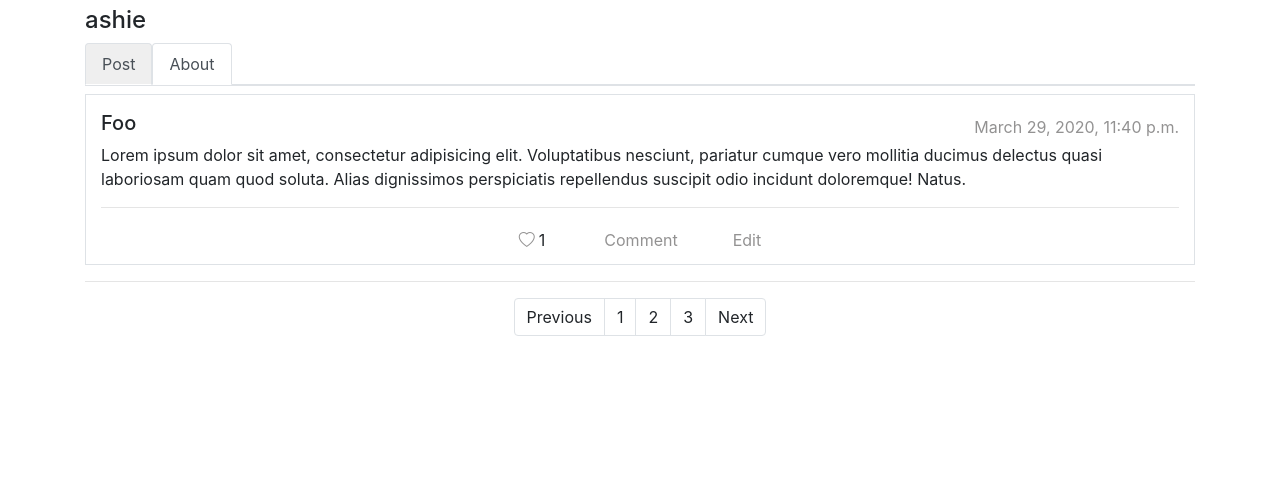
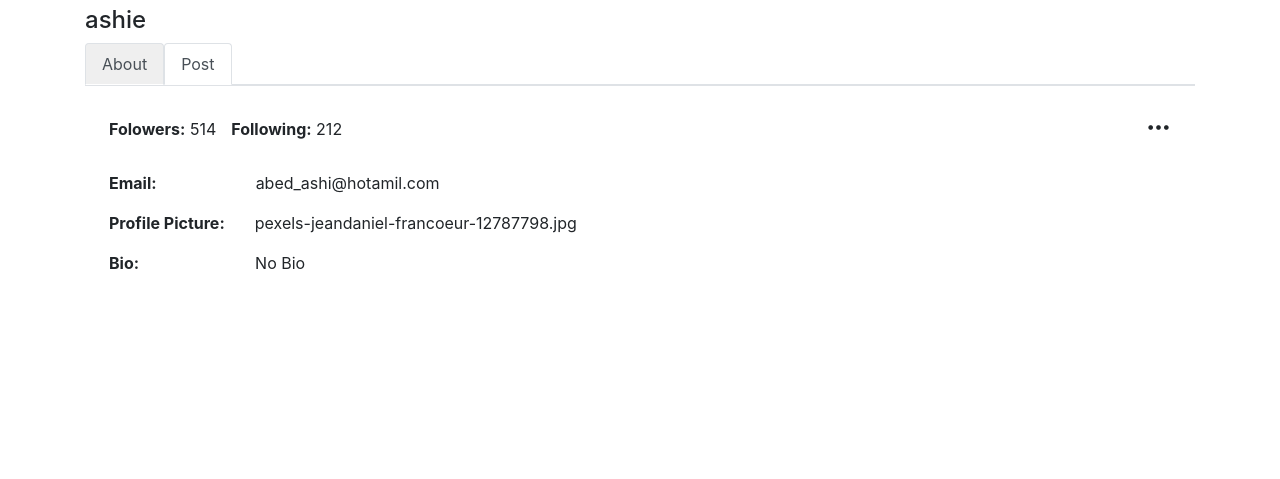
Before and after one commit to abedashi/Social-Network, a Django app: page /profile in a window 1280 px wide. Shown: the part 321-800 px from the top of the page. Run offline with Django 3.2, Linux system fonts and the light colour scheme; a user stored in the database is signed in; data comes from the database, SQL or seed files in the repository; both versions use the stored data as it was after the commit; some libraries are stand-ins or nearby versions.

Commit message:
add post & some style

```diff
--- a/project4/network/models.py
+++ b/project4/network/models.py
@@ -1,4 +1,4 @@
-from django.utils import timezone
+from datetime import datetime
 from django.contrib.auth.models import AbstractUser
 from django.db import models
 
@@ -7,7 +7,8 @@ class User(AbstractUser):
     number_of_post = models.IntegerField(default=0)
     number_of_followers = models.IntegerField(default=0)
     number_of_following = models.IntegerField(default=0)
-    image = models.ImageField(null=True, blank=True)
+    # backgroundColor = models.TextField(default="rgb(203, 68, 74)")
+    # image = models.ImageField(null=True, default="/images/profile.png", upload_to="/images")
 
 class Follows(models.Model):
     follower = models.ForeignKey(User, on_delete=models.CASCADE, null=True, related_name="follower")
@@ -19,8 +20,9 @@ class Follows(models.Model):
 class Posts(models.Model):
     userID = models.ForeignKey(User, on_delete=models.CASCADE, null=True)
     post = models.CharField(max_length=1000)
-    datetime = models.DateTimeField(default=timezone.now)
+    datetime = models.DateTimeField(default=datetime.now())
     likes = models.IntegerField(default=0)
+    followID = models.ForeignKey(Follows, on_delete=models.CASCADE, null=True)
 
     def __str__(self):
         return f"({self.userID}, {self.post}, {self.datetime})"
--- a/project4/network/static/network/js/app.js
+++ b/project4/network/static/network/js/app.js
@@ -1,8 +1,8 @@
-document.querySelector('#my-post').style.display = 'block';
-document.querySelector('#about').style.display = 'none';
+document.querySelector('#my-post').style.display = 'none';
+document.querySelector('#about').style.display = 'block';
 
-document.querySelector('#my-post-btn').style.backgroundColor = 'rgb(239, 239, 239)';
-document.querySelector('#about-btn').style.backgroundColor = 'white';
+document.querySelector('#my-post-btn').style.backgroundColor = 'white';
+document.querySelector('#about-btn').style.backgroundColor = 'rgb(239, 239, 239)';
 
 document.querySelector('#my-post-btn').addEventListener('click', () => {
     document.querySelector('#my-post-btn').style.backgroundColor = 'rgb(239, 239, 239)';
--- a/project4/network/templates/network/profile.html
+++ b/project4/network/templates/network/profile.html
@@ -6,8 +6,8 @@
         <div class="row p-5">
             <div class="col d-flex align-items-center">
                 <div style="margin-bottom: -90px;">
-                    <img src="static/network/pexels-jeandaniel-francoeur-12787798.jpg" alt="img" width="200"
-                        height="200">
+                    <img src="static/network/images/profile.png" alt="img" width="200" height="200"
+                        style="background-color: white;">
                 </div>
             </div>
         </div>
@@ -22,45 +22,49 @@
                 <div style="border-bottom: 1px solid rgb(223, 226, 230);">
                     <ul class="nav nav-tabs">
                         <li class="nav-item">
+                            <a id="about-btn" type="button" class="nav-link active" role="tab"
+                                aria-current="page">About</a>
+                        </li>
+                        <li class="nav-item">
                             <a id="my-post-btn" type="button" class="nav-link active" role="tab"
                                 aria-current="page">Post</a>
-                        </li>
-                        <li class="nav-item">
-                            <a id="about-btn" type="button" class="nav-link active" role="tab"
-                                aria-current="page">About</a>
                         </li>
                     </ul>
                 </div>
 
                 <div id="my-post" style="display: none;">
+                    {% if not myPost %}
+                    <div class="text-center mt-3">
+                        No Posts Yet!
+                    </div>
+                    {% endif %}
+                    {% for post in myPost %}
                     <div class="container-fluid border mt-2">
                         <div class="row pt-3">
                             <div class="col">
                                 <div class="d-flex align-items-center justify-content-between">
                                     <div>
-                                        <h5>Foo</h5>
+                                        <a href="#">
+                                            <h5>{{ post.userID }}</h5>
+                                        </a>
                                     </div>
                                     <div style="color: rgb(147, 146, 146);">
-                                        March 29, 2020, 11:40 p.m.
+                                        {{ post.datetime }}
                                     </div>
                                 </div>
-                                <p>Lorem ipsum dolor sit amet, consectetur adipisicing elit. Voluptatibus nesciunt,
-                                    pariatur cumque vero
-                                    mollitia ducimus delectus quasi laboriosam quam quod soluta. Alias dignissimos
-                                    perspiciatis
-                                    repellendus
-                                    suscipit odio incidunt doloremque! Natus.</p>
+                                <p>{{ post.post }}</p>
 
                                 <hr />
                                 <div class="d-flex align-items-center justify-content-center mb-2">
                                     <span><i id="heart-icon" class="bi bi-heart"></i></span>
-                                    <span class="m-1">1</span>
+                                    <span class="m-1">{{ post.likes }}</span>
                                     <a style="margin-left: 55px;" href="#">Comment</a>
                                     <a style="margin-left: 55px;" href="#">Edit</a>
                                 </div>
                             </div>
                         </div>
                     </div>
+                    {% endfor %}
                     <hr />
                     <div class="mt-3">
                         <nav aria-label="Page navigation example">
@@ -84,8 +88,50 @@
                         <div class="d-flex aligin-items-center" style="gap: 15px;">
                             <span><strong>Folowers:</strong> 514</span> <span><strong>Following:</strong> 212</span>
                         </div>
+
+                        <!-- Button trigger modal -->
                         <div style="font-size: 25px;">
-                            <i id="three-dot" class="bi bi-three-dots"></i>
+                            <i type="button" data-bs-toggle="modal" data-bs-target="#staticBackdrop" id="three-dot"
+                                class="bi bi-three-dots" title="Edit"></i>
+                        </div>
+
+                        <!-- Modal -->
+                        <div class="modal fade" id="staticBackdrop" data-bs-backdrop="static" data-bs-keyboard="false"
+                            tabindex="-1" aria-labelledby="staticBackdropLabel" aria-hidden="true">
+                            <div class="modal-dialog">
+                                <div class="modal-content">
+                                    <div class="modal-header">
+                                        <h5 class="modal-title" id="staticBackdropLabel">Profile Edit</h5>
+                                    </div>
+                                    <div class="modal-body">
+                                        <form method="post">
+                                            {% csrf_token %}
+                                            <div class="mb-3">
+                                                <input type="text" name="email" class="form-control" autocomplete="off"
+                                                    placeholder="Email">
+                                            </div>
+                                            <div class="d-flex align-items-center justify-content-between">
+                                                <div class="mb-3">
+                                                    <input type="file" name="image">
+                                                </div>
+                                                <div class="mb-3">
+                                                    <input type="color">
+                                                </div>
+                                            </div>
+                                            <div class="form-floating">
+                                                <textarea class="form-control" placeholder="Bio" id="floatingTextarea"
+                                                    rows="5"></textarea>
+                                            </div>
+                                    </div>
+                                    <div class="modal-footer">
+                                        <button type="button" class="btn btn-secondary"
+                                            data-bs-dismiss="modal">Close</button>
+                                        <!-- <button type="button" class="btn btn-primary">Understood</button> -->
+                                        <input type="submit" class="btn btn-primary" value="Save">
+                                    </div>
+                                </form>
+                                </div>
+                            </div>
                         </div>
                     </div>
                     <br />
--- a/project4/network/urls.py
+++ b/project4/network/urls.py
@@ -9,5 +9,6 @@ urlpatterns = [
     path("logout", views.logout_view, name="logout"),
     path("register", views.register, name="register"),
     path("profile", views.profile, name="profile"),
-    path("following", views.following, name="following")
+    path("following", views.following, name="following"),
+    # path("user", views.user, name="user"),
 ]
--- a/project4/network/views.py
+++ b/project4/network/views.py
@@ -3,14 +3,31 @@ from django.db import IntegrityError
 from django.http import HttpResponse, HttpResponseRedirect
 from django.shortcuts import render
 from django.urls import reverse
+from django.contrib import messages
 
-from .models import User
-
+from .models import User, Follows, Posts, Comments, Likes
 
 def index(request):
-    # if request.method == "POST":
-    #     post =
-    return render(request, "network/index.html")
+    if request.method == "POST":
+        # Attempt to add post
+        post = request.POST["addPost"]
+
+        # If form is empty
+        if not post:
+            messages.warning(request, "Please fill out the field!")
+            return HttpResponseRedirect(reverse("index"))
+
+        # Insert new post to Posts
+        addPost = Posts.objects.create(
+            userID = request.user,
+            post = post
+        )
+        addPost.save()
+        messages.success(request, "Post Added Successfully")
+        return HttpResponseRedirect(reverse("index"))
+    return render(request, "network/index.html", {
+            "posts": Posts.objects.all().order_by("datetime")[::-1]
+        })
 
 
 def login_view(request):
@@ -31,7 +48,6 @@ def login_view(request):
             })
     else:
         return render(request, "network/login.html")
-
 
 def logout_view(request):
     logout(request)
@@ -65,7 +81,15 @@ def register(request):
         return render(request, "network/register.html")
 
 def profile(request):
-    return render(request, "network/profile.html")
+    return render(request, "network/profile.html", {
+        "myPost": Posts.objects.filter(userID=request.user).order_by("datetime")[::-1]
+    })
 
 def following(request):
-    return render(request, "network/following.html")
+    # posts = Posts.objects.filter(
+    #     posts__user__follower__in = Follows.objects.filter(follower=request.user)
+    # ).select_related('posts')
+    return render(request, "network/following.html", {
+        # "myFollowers": "posts"
+        # "myFollowers": Posts.objects.filter(followID=Follows.objects.filter(follower=request.user)).select_related('followID')
+    })
```
Also changed, not shown: project4/network/templates/network/following.html (+8 -59 lines), project4/network/templates/network/index.html (+23 -9 lines), project4/db.sqlite3, project4/network/migrations/0002_posts_followid.py (added), project4/network/static/network/images/profile.png (added).
